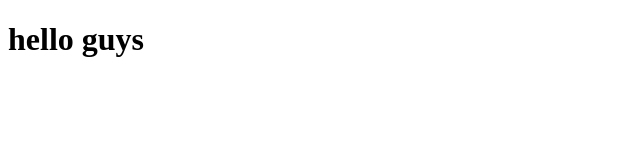
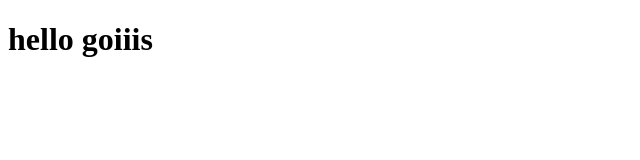
Before and after one commit to edwinkbabu/datewithgit-sample, a plain HTML site: page index.html in a window 1280 px wide. Shown: the full height of the page, 0-640 px from the left. Drawn offline with Linux system fonts and the light colour scheme.

Commit message:
changed guys into goiis

```diff
--- a/index.html
+++ b/index.html
@@ -6,6 +6,6 @@
     <title>Document</title>
 </head>
 <body>
-    <h1>hello guys</h1>
+    <h1>hello goiiis</h1>
 </body>
 </html>
```
